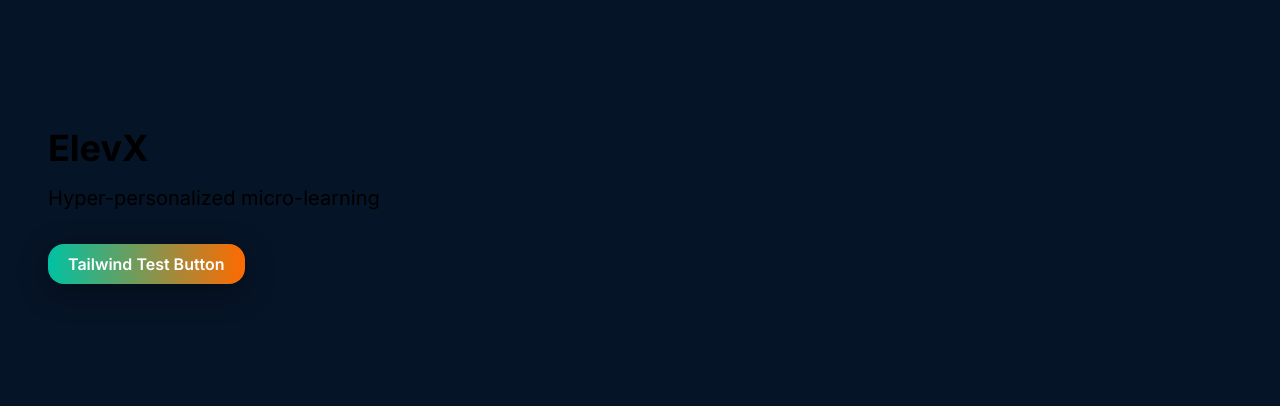
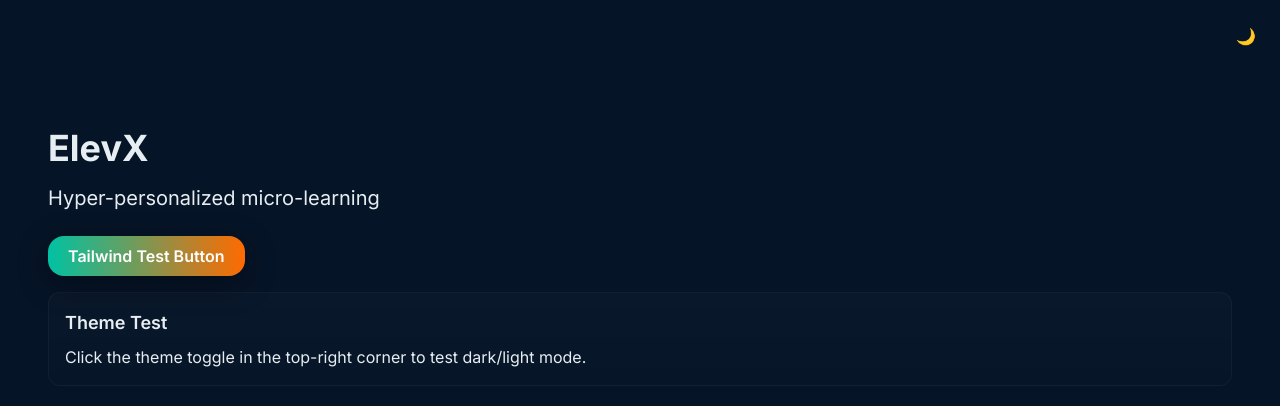
Before and after one commit to svshivnekar-sys/elevx-lux, a Next.js app: page / in a window 1280 px wide. Shown: the top 406 px of the page. Built offline with nearby package versions, Linux system fonts and the light colour scheme.

Commit message:
feat: add theme persistence and toggle functionality

```diff
--- /dev/null
+++ b/app/components/ThemeProvider.tsx
@@ -0,0 +1,37 @@
+"use client";
+import React, { useState, useEffect } from 'react'
+
+export default function ThemeProvider({
+  children,
+}: {
+  children: React.ReactNode
+}) {
+  const [theme, setTheme] = useState<'dark'|'light'>('dark');
+
+  useEffect(() => {
+    const stored = typeof window !== "undefined" ? localStorage.getItem('theme') : null;
+    const t = stored === 'light' ? 'light' : 'dark';
+    document.documentElement.classList.toggle('dark', t === 'dark');
+    setTheme(t);
+  }, []);
+
+  const toggle = () => {
+    const next = theme === 'dark' ? 'light' : 'dark';
+    document.documentElement.classList.toggle('dark', next === 'dark');
+    localStorage.setItem('theme', next);
+    setTheme(next);
+  };
+
+  return (
+    <>
+      <button
+        aria-label="Toggle theme"
+        onClick={toggle}
+        className="fixed z-50 right-4 top-4 p-2 rounded-md bg-opacity-20 hover:bg-opacity-30 transition-all"
+      >
+        {theme === 'dark' ? '🌙' : '☀️'}
+      </button>
+      {children}
+    </>
+  )
+}
--- a/app/layout.tsx
+++ b/app/layout.tsx
@@ -2,6 +2,7 @@ import React from 'react'
 import type { Metadata } from 'next'
 import { Inter } from 'next/font/google'
 import './globals.css'
+import ThemeProvider from './components/ThemeProvider'
 
 const inter = Inter({ subsets: ['latin'] })
 
@@ -39,7 +40,11 @@ export default function RootLayout({
           `
         }} />
       </head>
-      <body className={inter.className}>{children}</body>
+      <body className={`${inter.className} min-h-screen bg-elevx-navy text-elevx-text`}>
+        <ThemeProvider>
+          {children}
+        </ThemeProvider>
+      </body>
     </html>
   )
 }
--- /dev/null
+++ b/app/metadata.ts
@@ -0,0 +1,6 @@
+import type { Metadata } from 'next'
+
+export const metadata: Metadata = {
+  title: 'ElevX - Hyper-personalized micro-learning',
+  description: 'AI-powered micro-lessons for real behavioral change',
+}
--- a/app/page.tsx
+++ b/app/page.tsx
@@ -6,9 +6,13 @@ export default function Home() {
       <div className="container mx-auto px-4 py-24">
         <div className="bg-elevx-navy text-elevx-text p-8 rounded-xl">
           <h1 className="text-4xl font-bold mb-4">ElevX</h1>
-          <p className="text-xl text-elevx-muted">Hyper-personalized micro-learning</p>
-          <div className="mt-8">
+          <p className="text-xl text-elevx-muted mb-6">Hyper-personalized micro-learning</p>
+          <div className="space-y-4">
             <button className="btn-primary">Tailwind Test Button</button>
+            <div className="card">
+              <h2 className="text-lg font-semibold mb-2">Theme Test</h2>
+              <p className="text-elevx-muted">Click the theme toggle in the top-right corner to test dark/light mode.</p>
+            </div>
           </div>
         </div>
       </div>
```
